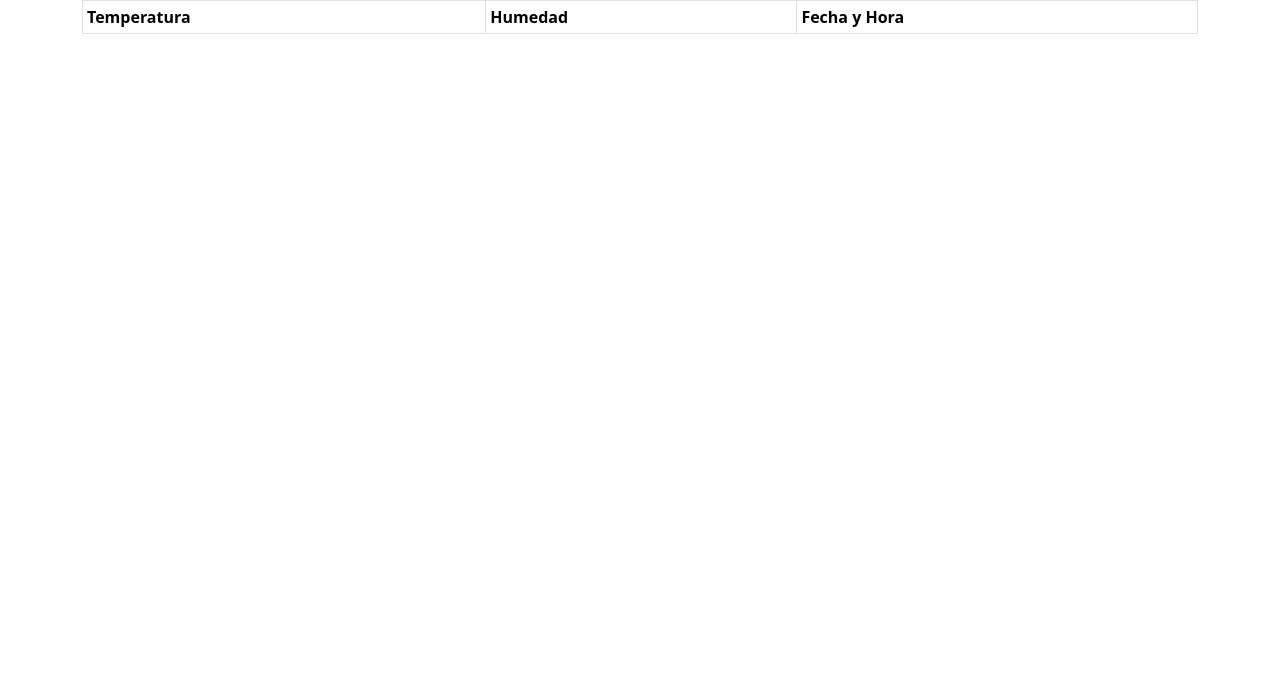
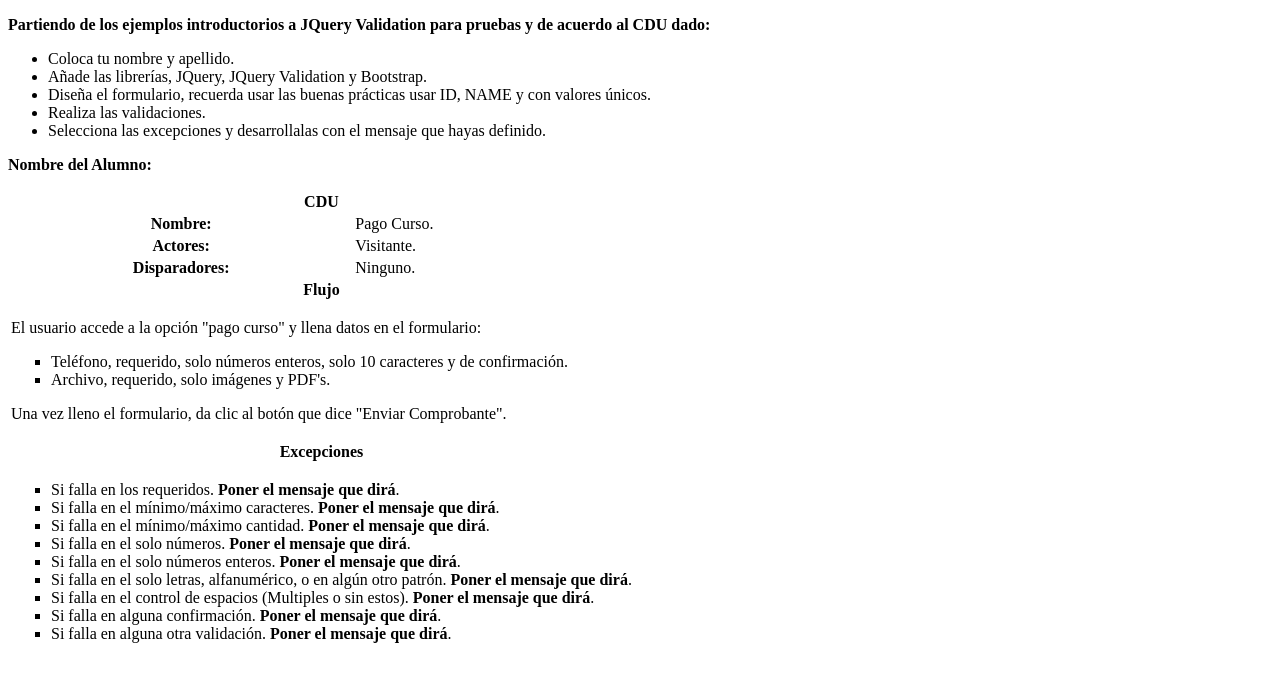
Before and after one commit to buda2103/Flask7B, a Flask app: template templates/Pago-Curso.html in a window 1280 px wide. Shown: the top 682 px of the page. Run offline with Flask 3, Linux system fonts and the light colour scheme; the template is opened without the code that fills it, so the values that code supplies are empty; some libraries are stand-ins or nearby versions.

Commit message:
Update Pago-Curso.html

```diff
--- a/templates/Pago-Curso.html
+++ b/templates/Pago-Curso.html
@@ -4,72 +4,91 @@
     <meta charset="UTF-8">
     <meta name="viewport" content="width=device-width, initial-scale=1.0">
 
-    <link href="https://cdn.jsdelivr.net/npm/bootstrap@5.3.3/dist/css/bootstrap.min.css" rel="stylesheet" integrity="sha384-QWTKZyjpPEjISv5WaRU9OFeRpok6YctnYmDr5pNlyT2bRjXh0JMhjY6hW+ALEwIH" crossorigin="anonymous">
-
-    <script src="https://code.jquery.com/jquery-3.7.1.min.js" integrity="sha256-/JqT3SQfawRcv/BIHPThkBvs0OEvtFFmqPF/lYI/Cxo=" crossorigin="anonymous"></script>
-
-    <script src="https://js.pusher.com/8.2.0/pusher.min.js"></script>
-
-    <title>APP</title>
+    <title>Pago Curso</title>
 </head>
 <body>
-    <div class="container">
-      <table class="table table-sm table-bordered">
+    <p><b>Partiendo de los ejemplos introductorios a JQuery Validation para pruebas y de acuerdo al CDU dado:</b></p>
+    <ul>
+        <li>Coloca tu nombre y apellido.</li>
+        <li>Añade las librerías, JQuery, JQuery Validation y Bootstrap.</li>
+        <li>Diseña el formulario, recuerda usar las buenas prácticas usar ID, NAME y con valores únicos.</li>
+        <li>Realiza las validaciones.</li>
+        <li>Selecciona las excepciones y desarrollalas con el mensaje que hayas definido.</li>
+    </ul>
+    <p><b>Nombre del Alumno: </b></p>
+    <!-- table index 1 -->
+    <table class="table table-sm">
         <thead>
-          <tr>
-            <th>Temperatura</th>
-            <th>Humedad</th>
-            <th>Fecha y Hora</th>
-          </tr>
+            <tr>
+                <th colspan="2">
+                    CDU
+                </th>
+            </tr>
         </thead>
-        <tbody id="tbodyTemperaturaHumedad"></tbody>
-      </table>
-    </div>
-
-    <script src="https://cdn.jsdelivr.net/npm/bootstrap@5.3.3/dist/js/bootstrap.bundle.min.js" integrity="sha384-YvpcrYf0tY3lHB60NNkmXc5s9fDVZLESaAA55NDzOxhy9GkcIdslK1eN7N6jIeHz" crossorigin="anonymous"></script>
+        <tbody>
+            <tr>
+                <th>Nombre:</th>
+                <td>Pago Curso.</td>
+            </tr>
+            <tr>
+                <th>Actores:</th>
+                <td>Visitante.</td>
+            </tr>
+            <tr>
+                <th>Disparadores:</th>
+                <td>Ninguno.</td>
+            </tr>
+            <tr>
+                <th colspan="2">Flujo</th>
+            </tr>
+            <tr>
+                <td colspan="2">
+                    <p>El usuario accede a la opción "pago curso" y llena datos en el formulario:</p>
+                    <ul type="square">
+                        <li>Teléfono, requerido, solo números enteros, solo 10 caracteres y de confirmación.</li>
+                        <li>Archivo, requerido, solo imágenes y PDF's.</li>
+                    </ul>
+                    <p>Una vez lleno el formulario, da clic al botón que dice "Enviar Comprobante".</p>
+                </td>
+            </tr>
+            <tr>
+                <th colspan="2">Excepciones</th>
+            </tr>
+            <tr>
+                <td colspan="2">
+                    <ul type="square">
+                        <li>Si falla en los requeridos. <b>Poner el mensaje que dirá</b>.</li>
+                        <li>Si falla en el mínimo/máximo caracteres. <b>Poner el mensaje que dirá</b>.</li>
+                        <li>Si falla en el mínimo/máximo cantidad. <b>Poner el mensaje que dirá</b>.</li>
+                        <li>Si falla en el solo números. <b>Poner el mensaje que dirá</b>.</li>
+                        <li>Si falla en el solo números enteros. <b>Poner el mensaje que dirá</b>.</li>
+                        <li>Si falla en el solo letras, alfanumérico, o en algún otro patrón. <b>Poner el mensaje que dirá</b>.</li>
+                        <li>Si falla en el control de espacios (Multiples o sin estos). <b>Poner el mensaje que dirá</b>.</li>
+                        <li>Si falla en alguna confirmación. <b>Poner el mensaje que dirá</b>.</li>
+                        <li>Si falla en alguna otra validación. <b>Poner el mensaje que dirá</b>.</li>
+                    </ul>
+                </td>
+            </tr>
+        </tbody>
+    </table>
+  <script src="https://cdn.jsdelivr.net/npm/bootstrap@5.3.3/dist/js/bootstrap.bundle.min.js" integrity="sha384-YvpcrYf0tY3lHB60NNkmXc5s9fDVZLESaAA55NDzOxhy9GkcIdslK1eN7N6jIeHz" crossorigin="anonymous"></script>
 
     <script>
         window.addEventListener("load", function (event) {
-            function buscar() {
-                $.get("/buscar", function (respuesta) {
-                    console.log(respuesta)
-
-                    $("#tbodyTemperaturaHumedad").html("")
-
-                    for (var x in respuesta) {
-                        var temperaturaHumedad = respuesta[x]
-                        $("#tbodyTemperaturaHumedad").append(`<tr>
-                            <td>${temperaturaHumedad[1]}</td>
-                            <td>${temperaturaHumedad[2]}</td>
-                            <td></td>
-                        </tr>`)
-                    }
-                })
-            }
-
-            buscar()
-
             // Enable pusher logging - don't include this in production
             Pusher.logToConsole = true
 
-            var pusher = new Pusher("cda1cc599395d699a2af", {
-                cluster: "us2"
+             var pusher = new Pusher('2358693f2b619b363f59', {
+             cluster: 'us2'
             })
 
             //                            Canal
-            var channel = pusher.subscribe("canalRegistrosTemperaturaHumedad");
+            var channel = pusher.subscribe("CanalPago_curso");
 
             //           Evento
-            channel.bind("registroTemperaturaHumedad", function (temperaturaHumedad) {
-                // alert("Ocurrió el evento")
-                // console.log(temperaturaHumedad)
-                /**
-                $("#tbodyTemperaturaHumedad").prepend(`<tr>
-                    <td>${temperaturaHumedad.temperatura}</td>
-                    <td>${temperaturaHumedad.humedad}</td>
-                    <td></td>
-                </tr>`)
-                */
+            channel.bind("pago-curso", function (pago) {
+                 alert("Ocurrió el evento")
+                console.log(pago-curso)
             })
         })
     </script>
```
